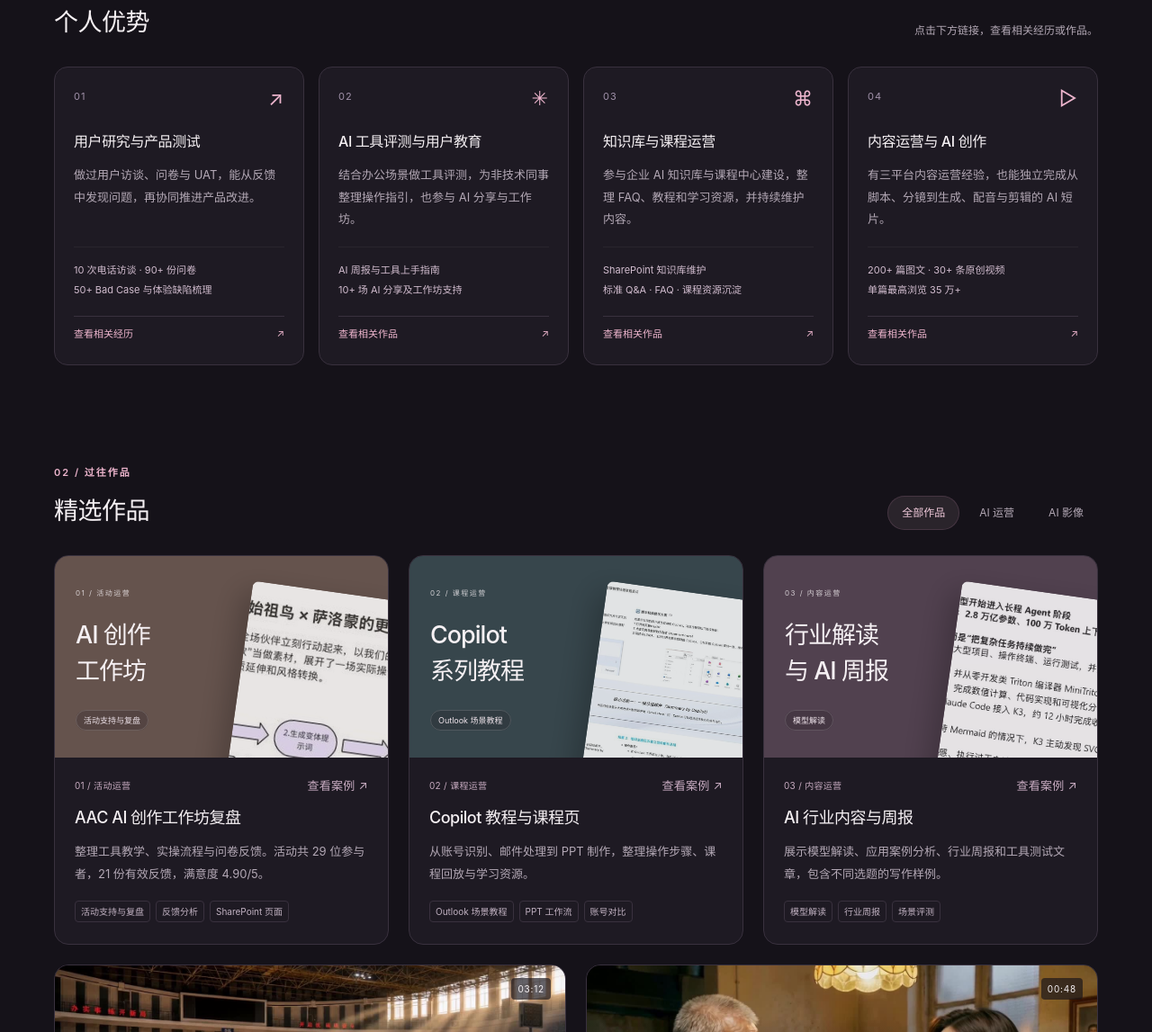
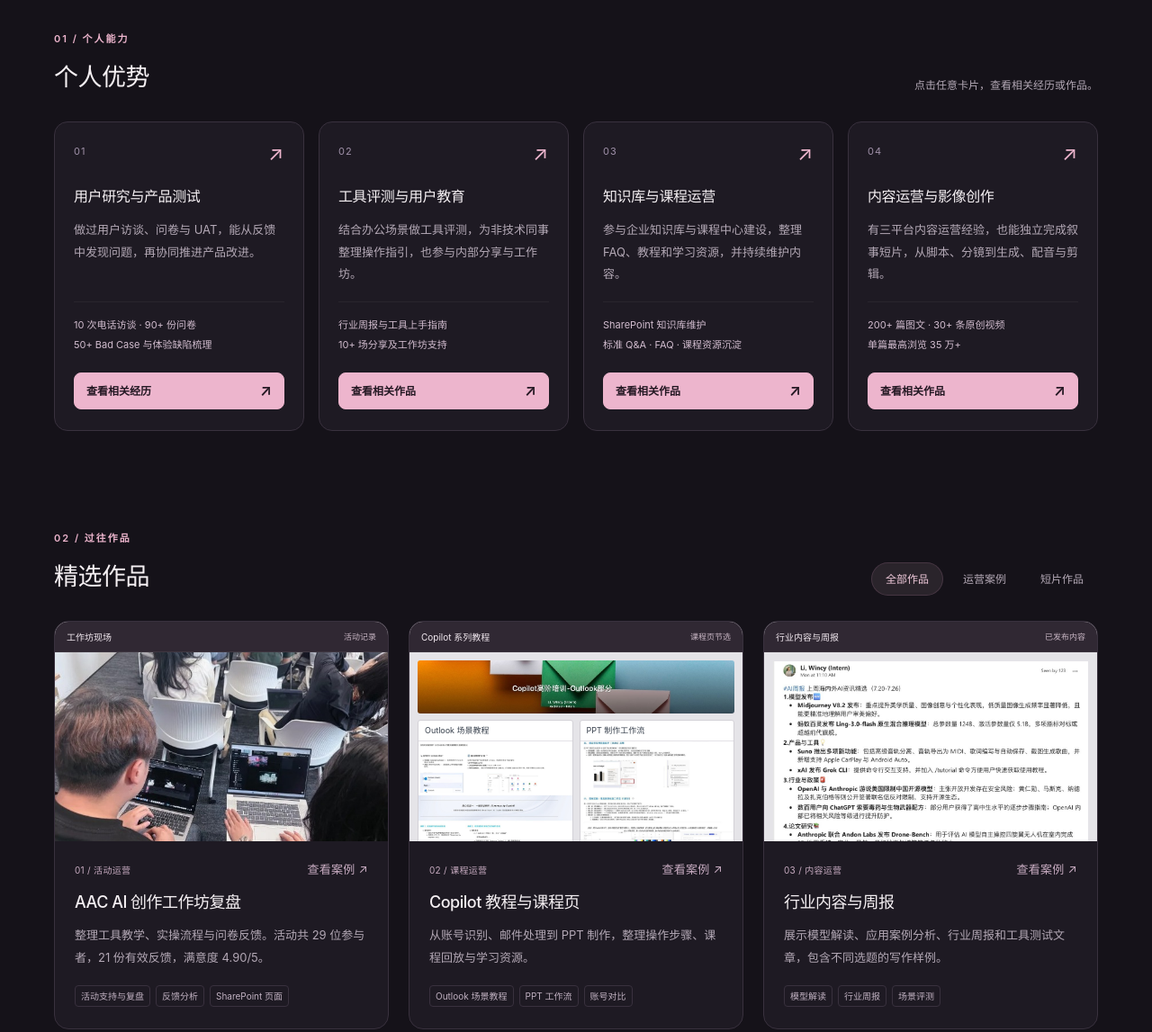
Before and after one commit to WincyLi/WincyLi.github.io, a plain HTML site: page index.html in a window 1280 px wide. Shown: the part 787-1934 px from the top of the page at 90% size. Drawn offline with Linux system fonts and the light colour scheme.

Commit message:
Make homepage cards fully clickable and use authentic portfolio covers

```diff
--- /dev/null
+++ b/home.css
@@ -0,0 +1,70 @@
+/* Homepage-specific interaction and source-led portfolio covers. */
+.interactive-card {
+  cursor: pointer;
+  transition: border-color .2s, background .2s, box-shadow .2s, transform .2s;
+}
+.interactive-card:hover,
+.interactive-card:focus-visible {
+  border-color: var(--pink);
+  box-shadow: 0 10px 32px #0003;
+}
+.profile-card.interactive-card { display: block; }
+.profile-card.interactive-card:hover { transform: rotate(0) translateY(-3px); }
+.profile-cta,
+.strength-card .strength-link {
+  display: flex;
+  align-items: center;
+  justify-content: space-between;
+  background: var(--pink);
+  color: #241823;
+  border: 1px solid var(--pink);
+  border-radius: 8px;
+  font-size: 12px;
+  font-weight: 600;
+  line-height: 1.6;
+  padding: 10px 13px;
+  margin-top: 20px;
+}
+.strength-card.interactive-card:hover { background: #2b2230; transform: translateY(-3px); }
+.strength-card .strength-link span,
+.profile-cta > span { font-size: 17px; line-height: 1; }
+.strength-card.interactive-card:focus-visible { outline-offset: 4px; }
+.work-cover.cover-real { background: #f3f2f4; height: 244px; }
+.cover-kicker {
+  height: 34px;
+  display: flex;
+  align-items: center;
+  justify-content: space-between;
+  gap: 8px;
+  padding: 0 13px;
+  background: #302833;
+  border-bottom: 1px solid #ffffff12;
+  color: #f3eaf1;
+  font-size: 10px;
+}
+.cover-kicker > span:last-child { color: #c8b6c4; font-size: 9px; }
+.cover-real .real-media { height: calc(100% - 34px); overflow: hidden; }
+.cover-real .real-media img { width: 100%; height: 100%; object-fit: cover; }
+.cover-live .real-media img { object-position: 50% 62%; }
+.cover-editorial .real-media { padding: 10px 10px 0; background: #e5e4e8; }
+.cover-editorial .real-media img { object-position: top; height: auto; min-height: 100%; }
+.course-preview { padding: 9px; height: calc(100% - 34px); background: #e5e4e8; }
+.course-preview .course-banner { width: 100%; height: auto; border-radius: 3px; }
+.course-preview-grid { display: grid; grid-template-columns: 1fr 1fr; gap: 7px; margin-top: 7px; }
+.course-preview-grid > div { min-width: 0; background: #fff; border: 1px solid #d3d1d7; border-radius: 3px; overflow: hidden; }
+.course-preview-grid span { display: block; padding: 3px 7px; color: #38414d; font-size: 9px; border-bottom: 1px solid #e4e2e7; }
+.course-preview-grid img { width: 100%; height: auto; }
+@media (max-width: 760px) {
+  .strength-card .strength-link { font-size: 11px; padding: 10px; }
+  .work-card[data-category="operations"] .work-link { display: block; }
+  .work-card[data-category="operations"] .work-cover.cover-real { height: 244px; min-height: 0; }
+  .work-card:nth-child(3) .cover-real img { height: auto; }
+}
+@media (max-width: 450px) {
+  .strength-card .strength-link { padding: 9px 8px; font-size: 10px; }
+  .strength-card .strength-link span { font-size: 15px; }
+}
+@media (prefers-reduced-motion: reduce) {
+  .interactive-card { transition: none; }
+  .interactive-card:hover { transform: none; }
+}
--- a/index.html
+++ b/index.html
@@ -1,37 +1,38 @@
-<!doctype html><html lang="zh-CN"><head><meta charset="utf-8"><meta name="viewport" content="width=device-width, initial-scale=1"><meta name="description" content="李汶倩，南京农业大学 2027 届硕士，关注 AI 产品运营、用户教育与 AIGC 创作。查看精选运营案例与 AI 短片。"><meta name="theme-color" content="#151219"><title>AI 产品运营 · 个人作品集｜李汶倩 Wincy Li</title><link rel="stylesheet" href="styles.css?v=hosting-1"><script src="script.js?v=hosting-1" defer></script></head><body><a class="skip-link" href="#main">跳到主要内容</a><header class="site-header"><nav class="nav shell" aria-label="主导航"><a class="brand" href="index.html" aria-label="李汶倩首页">Wincy<span> Li.</span><i></i></a><div class="nav-links"><a href="index.html#strengths">个人优势</a><a href="index.html#work">精选作品</a><a href="about.html">关于我</a></div><a class="nav-contact" href="mailto:liwenqian@stu.njau.edu.cn">联系我 <span aria-hidden="true">↗</span></a></nav></header>
+<!doctype html><html lang="zh-CN"><head><meta charset="utf-8"><meta name="viewport" content="width=device-width, initial-scale=1"><meta name="description" content="李汶倩，南京农业大学 2027 届硕士，关注 AI 产品运营、用户教育与 AIGC 创作。查看精选运营案例与 AI 短片。"><meta name="theme-color" content="#151219"><title>AI 产品运营 · 个人作品集｜李汶倩 Wincy Li</title><link rel="stylesheet" href="styles.css?v=experience-1"><link rel="stylesheet" href="home.css?v=experience-1"><script src="script.js?v=hosting-1" defer></script></head><body><a class="skip-link" href="#main">跳到主要内容</a><header class="site-header"><nav class="nav shell" aria-label="主导航"><a class="brand" href="index.html" aria-label="李汶倩首页">Wincy<span> Li.</span><i></i></a><div class="nav-links"><a href="index.html#strengths">个人优势</a><a href="index.html#work">精选作品</a><a href="about.html">关于我</a></div><a class="nav-contact" href="mailto:liwenqian@stu.njau.edu.cn">联系我 <span aria-hidden="true">↗</span></a></nav></header>
 <main id="main">
 <section class="hero shell">
   <div class="hero-copy"><p class="eyebrow"><span class="status-dot"></span> 2027 届硕士 · AI 产品运营方向</p>
     <p class="hello">你好，我是李汶倩 <span>Wincy</span></p>
     <h1 class="direct-headline">一名懂产品、懂运营，<br><em>也会用 AI 的求职者。</em></h1>
-    <p class="hero-description">我做过 AI 产品测试、用户调研和内容运营，<br class="desktop-break">也做过企业知识库和课程页，参与过 AI 工作坊。<br class="desktop-break">工作之外，我喜欢用 AI 做短片。欢迎看看我的作品。</p>
+    <p class="hero-description">我做过 Agent 产品测试、用户调研和内容运营，<br class="desktop-break">也做过企业知识库和课程页，参与过 AI 工作坊。<br class="desktop-break">工作之外，我也尝试 AIGC 创作，把故事脚本做成有完整情节的短片。欢迎看看我的作品。</p>
     <div class="hero-actions"><a class="button primary" href="#work">看看我的作品 <span>↗</span></a><a class="button secondary" href="about.html">了解我的经历 <span>→</span></a></div>
     <p class="hero-footnote">南京农业大学 · 土地资源管理硕士在读</p>
   </div>
-  <div class="profile-card"><div class="profile-topline"><span>南京农业大学 · 2027 届硕士</span><span>01 / ABOUT</span></div>
+  <a class="profile-card interactive-card" href="about.html" aria-label="了解李汶倩的经历"><div class="profile-topline"><span>南京农业大学 · 2027 届硕士</span><span>01 / ABOUT</span></div>
     <div class="profile-photo"><img src="assets/profile.jpg" alt="李汶倩个人照片" width="600" height="800" fetchpriority="high"><span class="photo-label">很高兴认识你 <i>✳</i></span></div>
     <div class="profile-caption"><div><strong>李汶倩</strong><span>AI 产品运营 / 产品相关岗位</span></div><span class="sparkle" aria-hidden="true">✳</span></div>
-    <div class="profile-facts"><div><strong>50+</strong><span>Bad Case 梳理</span></div><div><strong>10+</strong><span>AI 分享与工作坊</span></div><div><strong>2</strong><span>AI 短片作品</span></div></div>
-  </div>
+    <div class="profile-facts"><div><strong>50+</strong><span>Bad Case 梳理</span></div><div><strong>10+</strong><span>分享与工作坊</span></div><div><strong>2</strong><span>叙事短片作品</span></div></div>
+    <span class="profile-cta">了解我的经历 <span aria-hidden="true">↗</span></span>
+  </a>
 </section>
 <section class="section shell strengths" id="strengths">
-  <div class="section-heading"><div><p class="eyebrow">01 / 个人能力</p><h2>个人优势</h2></div><p>点击下方链接，查看相关经历或作品。</p></div>
+  <div class="section-heading"><div><p class="eyebrow">01 / 个人能力</p><h2>个人优势</h2></div><p>点击任意卡片，查看相关经历或作品。</p></div>
   <div class="strength-grid">
-    <article class="strength-card"><span class="card-number">01 <i>↗</i></span><h3>用户研究与产品测试</h3><p>做过用户访谈、问卷与 UAT，能从反馈中发现问题，再协同推进产品改进。</p><div class="evidence">10 次电话访谈 · 90+ 份问卷<br>50+ Bad Case 与体验缺陷梳理</div><a class="strength-link" href="about.html">查看相关经历 <span aria-hidden="true">↗</span></a></article>
-    <article class="strength-card"><span class="card-number">02 <i>✳</i></span><h3>AI 工具评测与用户教育</h3><p>结合办公场景做工具评测，为非技术同事整理操作指引，也参与 AI 分享与工作坊。</p><div class="evidence">AI 周报与工具上手指南<br>10+ 场 AI 分享及工作坊支持</div><a class="strength-link" href="projects/ai-content.html">查看相关作品 <span aria-hidden="true">↗</span></a></article>
-    <article class="strength-card"><span class="card-number">03 <i>⌘</i></span><h3>知识库与课程运营</h3><p>参与企业 AI 知识库与课程中心建设，整理 FAQ、教程和学习资源，并持续维护内容。</p><div class="evidence">SharePoint 知识库维护<br>标准 Q&amp;A · FAQ · 课程资源沉淀</div><a class="strength-link" href="projects/knowledge.html">查看相关作品 <span aria-hidden="true">↗</span></a></article>
-    <article class="strength-card"><span class="card-number">04 <i>▷</i></span><h3>内容运营与 AI 创作</h3><p>有三平台内容运营经验，也能独立完成从脚本、分镜到生成、配音与剪辑的 AI 短片。</p><div class="evidence">200+ 篇图文 · 30+ 条原创视频<br>单篇最高浏览 35 万+</div><a class="strength-link" href="projects/anti-bullying.html">查看相关作品 <span aria-hidden="true">↗</span></a></article>
+    <a class="strength-card interactive-card" href="about.html" aria-label="用户研究与产品测试：查看相关经历"><span class="card-number">01 <i aria-hidden="true">↗</i></span><h3>用户研究与产品测试</h3><p>做过用户访谈、问卷与 UAT，能从反馈中发现问题，再协同推进产品改进。</p><div class="evidence">10 次电话访谈 · 90+ 份问卷<br>50+ Bad Case 与体验缺陷梳理</div><span class="strength-link">查看相关经历 <span aria-hidden="true">↗</span></span></a>
+    <a class="strength-card interactive-card" href="projects/ai-content.html" aria-label="工具评测与用户教育：查看相关作品"><span class="card-number">02 <i aria-hidden="true">↗</i></span><h3>工具评测与用户教育</h3><p>结合办公场景做工具评测，为非技术同事整理操作指引，也参与内部分享与工作坊。</p><div class="evidence">行业周报与工具上手指南<br>10+ 场分享及工作坊支持</div><span class="strength-link">查看相关作品 <span aria-hidden="true">↗</span></span></a>
+    <a class="strength-card interactive-card" href="projects/knowledge.html" aria-label="知识库与课程运营：查看相关作品"><span class="card-number">03 <i aria-hidden="true">↗</i></span><h3>知识库与课程运营</h3><p>参与企业知识库与课程中心建设，整理 FAQ、教程和学习资源，并持续维护内容。</p><div class="evidence">SharePoint 知识库维护<br>标准 Q&amp;A · FAQ · 课程资源沉淀</div><span class="strength-link">查看相关作品 <span aria-hidden="true">↗</span></span></a>
+    <a class="strength-card interactive-card" href="projects/anti-bullying.html" aria-label="内容运营与影像创作：查看相关作品"><span class="card-number">04 <i aria-hidden="true">↗</i></span><h3>内容运营与影像创作</h3><p>有三平台内容运营经验，也能独立完成叙事短片，从脚本、分镜到生成、配音与剪辑。</p><div class="evidence">200+ 篇图文 · 30+ 条原创视频<br>单篇最高浏览 35 万+</div><span class="strength-link">查看相关作品 <span aria-hidden="true">↗</span></span></a>
   </div>
 </section>
 <section class="section shell" id="work">
-  <div class="section-heading"><div><p class="eyebrow">02 / 过往作品</p><h2>精选作品</h2></div><div class="filters" role="group" aria-label="作品分类"><button class="filter active" data-filter="all" aria-pressed="true">全部作品</button><button class="filter" data-filter="operations" aria-pressed="false">AI 运营</button><button class="filter" data-filter="film" aria-pressed="false">AI 影像</button></div></div>
+  <div class="section-heading"><div><p class="eyebrow">02 / 过往作品</p><h2>精选作品</h2></div><div class="filters" role="group" aria-label="作品分类"><button class="filter active" data-filter="all" aria-pressed="true">全部作品</button><button class="filter" data-filter="operations" aria-pressed="false">运营案例</button><button class="filter" data-filter="film" aria-pressed="false">短片作品</button></div></div>
   <p class="sr-only" id="filter-status" aria-live="polite"></p>
   <div class="work-grid">
-    <article class="work-card" data-category="operations"><a class="work-link" href="projects/community.html"><div class="work-cover cover-community"><div class="cover-type"><span>01 / 活动运营</span><strong>AI 创作<br>工作坊</strong><span class="cover-label">活动支持与复盘</span></div><img src="assets/work/workshop-practice.jpg" alt="AAC 工作坊复盘中的 AI 图像实操流程" loading="lazy"></div><div class="work-body"><div class="work-meta"><span>01 / 活动运营</span><span>查看案例 ↗</span></div><h3>AAC AI 创作工作坊复盘</h3><p>整理工具教学、实操流程与问卷反馈。活动共 29 位参与者，21 份有效反馈，满意度 4.90/5。</p><div class="tags"><span>活动支持与复盘</span><span>反馈分析</span><span>SharePoint 页面</span></div></div></a></article>
-    <article class="work-card" data-category="operations"><a class="work-link" href="projects/knowledge.html"><div class="work-cover cover-knowledge"><div class="cover-type"><span>02 / 课程运营</span><strong>Copilot<br>系列教程</strong><span class="cover-label">Outlook 场景教程</span></div><img src="assets/work/outlook-guide.jpg" alt="Copilot Outlook 教程中的版本识别与邮件总结说明" loading="lazy"></div><div class="work-body"><div class="work-meta"><span>02 / 课程运营</span><span>查看案例 ↗</span></div><h3>Copilot 教程与课程页</h3><p>从账号识别、邮件处理到 PPT 制作，整理操作步骤、课程回放与学习资源。</p><div class="tags"><span>Outlook 场景教程</span><span>PPT 工作流</span><span>账号对比</span></div></div></a></article>
-    <article class="work-card" data-category="operations"><a class="work-link" href="projects/ai-content.html"><div class="work-cover cover-content"><div class="cover-type"><span>03 / 内容运营</span><strong>行业解读<br>与 AI 周报</strong><span class="cover-label">模型解读</span></div><img src="assets/work/kimi-analysis.jpg" alt="Kimi 模型场景分析内容节选" loading="lazy"></div><div class="work-body"><div class="work-meta"><span>03 / 内容运营</span><span>查看案例 ↗</span></div><h3>AI 行业内容与周报</h3><p>展示模型解读、应用案例分析、行业周报和工具测试文章，包含不同选题的写作样例。</p><div class="tags"><span>模型解读</span><span>行业周报</span><span>场景评测</span></div></div></a></article>
-    <article class="work-card film-card" data-category="film"><a class="work-link" href="projects/anti-bullying.html"><div class="work-cover film-cover"><img src="assets/work/anti-bullying.jpg" alt="反校园霸凌短片：阳光下的篮球场" loading="lazy" width="1280" height="720"><span class="play-icon" aria-hidden="true">▶</span><span class="film-duration">03:12</span><span class="film-overlay-title">一次伸手，<br>也许就能改变一个人。</span></div><div class="work-body"><div class="work-meta"><span>AI 影像 · 独立创作</span><span>观看短片 ↗</span></div><h3>反校园霸凌公益短片</h3><p>以篮球场为叙事空间，讲述被忽视的伤害，以及一次支持的意义。</p><div class="tags"><span>公益叙事</span><span>多镜头表达</span><span>全流程 AI 创作</span></div></div></a></article>
-    <article class="work-card film-card" data-category="film"><a class="work-link" href="projects/fathers-day.html"><div class="work-cover film-cover"><img src="assets/work/fathers-day.jpg" alt="父亲节短片：父亲与女儿围坐餐桌" loading="lazy" width="1280" height="720"><span class="play-icon" aria-hidden="true">▶</span><span class="film-duration">00:48</span><span class="film-overlay-title">有些爱，<br>藏在日常里。</span></div><div class="work-body"><div class="work-meta"><span>AI 影像 · 独立创作</span><span>观看短片 ↗</span></div><h3>父亲节主题短片</h3><p>从一桌饭、一次等候切入，用生活细节呈现父女之间含蓄的情感。</p><div class="tags"><span>节日内容</span><span>情绪叙事</span><span>全流程 AI 创作</span></div></div></a></article>
+    <article class="work-card" data-category="operations"><a class="work-link" href="projects/community.html"><div class="work-cover cover-real cover-live"><div class="cover-kicker"><span>工作坊现场</span><span>活动记录</span></div><div class="real-media"><img src="assets/work/workshop-live.jpg" alt="AAC 创作工作坊真实现场：参与者使用笔记本电脑进行创作实操" loading="lazy" width="582" height="389"></div></div><div class="work-body"><div class="work-meta"><span>01 / 活动运营</span><span>查看案例 ↗</span></div><h3>AAC AI 创作工作坊复盘</h3><p>整理工具教学、实操流程与问卷反馈。活动共 29 位参与者，21 份有效反馈，满意度 4.90/5。</p><div class="tags"><span>活动支持与复盘</span><span>反馈分析</span><span>SharePoint 页面</span></div></div></a></article>
+    <article class="work-card" data-category="operations"><a class="work-link" href="projects/knowledge.html"><div class="work-cover cover-real cover-course"><div class="cover-kicker"><span>Copilot 系列教程</span><span>课程页节选</span></div><div class="course-preview"><img class="course-banner" src="assets/work/outlook-course-header.jpg" alt="Copilot Outlook 课程页的原始横幅" loading="lazy" width="1099" height="183"><div class="course-preview-grid"><div><span>Outlook 场景教程</span><img src="assets/work/outlook-guide.jpg" alt="Outlook 教程中的操作步骤与界面截图" loading="lazy"></div><div><span>PPT 制作工作流</span><img src="assets/work/copilot-guide.jpg" alt="Copilot PPT 教程中的功能演示与课后工作流" loading="lazy"></div></div></div></div><div class="work-body"><div class="work-meta"><span>02 / 课程运营</span><span>查看案例 ↗</span></div><h3>Copilot 教程与课程页</h3><p>从账号识别、邮件处理到 PPT 制作，整理操作步骤、课程回放与学习资源。</p><div class="tags"><span>Outlook 场景教程</span><span>PPT 工作流</span><span>账号对比</span></div></div></a></article>
+    <article class="work-card" data-category="operations"><a class="work-link" href="projects/ai-content.html"><div class="work-cover cover-real cover-editorial"><div class="cover-kicker"><span>行业内容与周报</span><span>已发布内容</span></div><div class="real-media"><img src="assets/work/weekly-post-cover.jpg" alt="李汶倩发布的行业周报原文截图，包含模型、产品与行业动态栏目" loading="lazy" width="1096" height="650"></div></div><div class="work-body"><div class="work-meta"><span>03 / 内容运营</span><span>查看案例 ↗</span></div><h3>行业内容与周报</h3><p>展示模型解读、应用案例分析、行业周报和工具测试文章，包含不同选题的写作样例。</p><div class="tags"><span>模型解读</span><span>行业周报</span><span>场景评测</span></div></div></a></article>
+    <article class="work-card film-card" data-category="film"><a class="work-link" href="projects/anti-bullying.html"><div class="work-cover film-cover"><img src="assets/work/anti-bullying.jpg" alt="反校园霸凌短片：阳光下的篮球场" loading="lazy" width="1280" height="720"><span class="play-icon" aria-hidden="true">▶</span><span class="film-duration">03:12</span><span class="film-overlay-title">一次伸手，<br>也许就能改变一个人。</span></div><div class="work-body"><div class="work-meta"><span>叙事短片 · 独立创作</span><span>观看短片 ↗</span></div><h3>反校园霸凌公益短片</h3><p>以篮球场为叙事空间，讲述被忽视的伤害，以及一次支持的意义。</p><div class="tags"><span>公益叙事</span><span>多镜头表达</span><span>脚本到剪辑</span></div></div></a></article>
+    <article class="work-card film-card" data-category="film"><a class="work-link" href="projects/fathers-day.html"><div class="work-cover film-cover"><img src="assets/work/fathers-day.jpg" alt="父亲节短片：父亲与女儿围坐餐桌" loading="lazy" width="1280" height="720"><span class="play-icon" aria-hidden="true">▶</span><span class="film-duration">00:48</span><span class="film-overlay-title">有些爱，<br>藏在日常里。</span></div><div class="work-body"><div class="work-meta"><span>叙事短片 · 独立创作</span><span>观看短片 ↗</span></div><h3>父亲节主题短片</h3><p>从一桌饭、一次等候切入，用生活细节呈现父女之间含蓄的情感。</p><div class="tags"><span>节日内容</span><span>情绪叙事</span><span>脚本到剪辑</span></div></div></a></article>
   </div>
 </section>
 <section class="section shell hosting" id="hosting" aria-labelledby="hosting-title">
```
Also changed, not shown: assets/work/outlook-course-header.jpg (added), assets/work/weekly-post-cover.jpg (added), assets/work/workshop-live.jpg (added).
